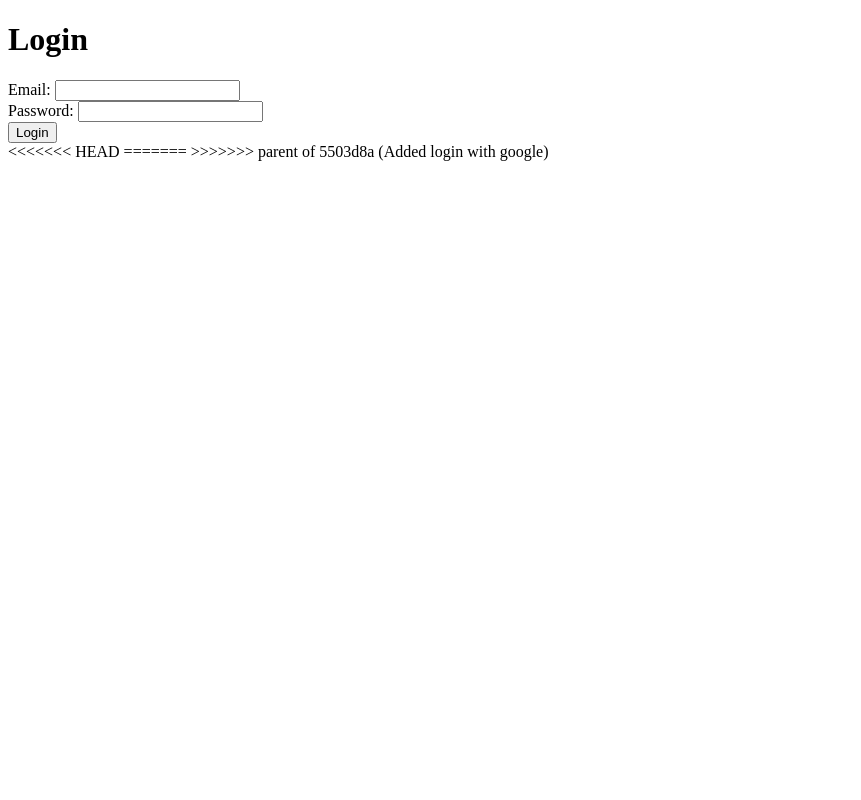
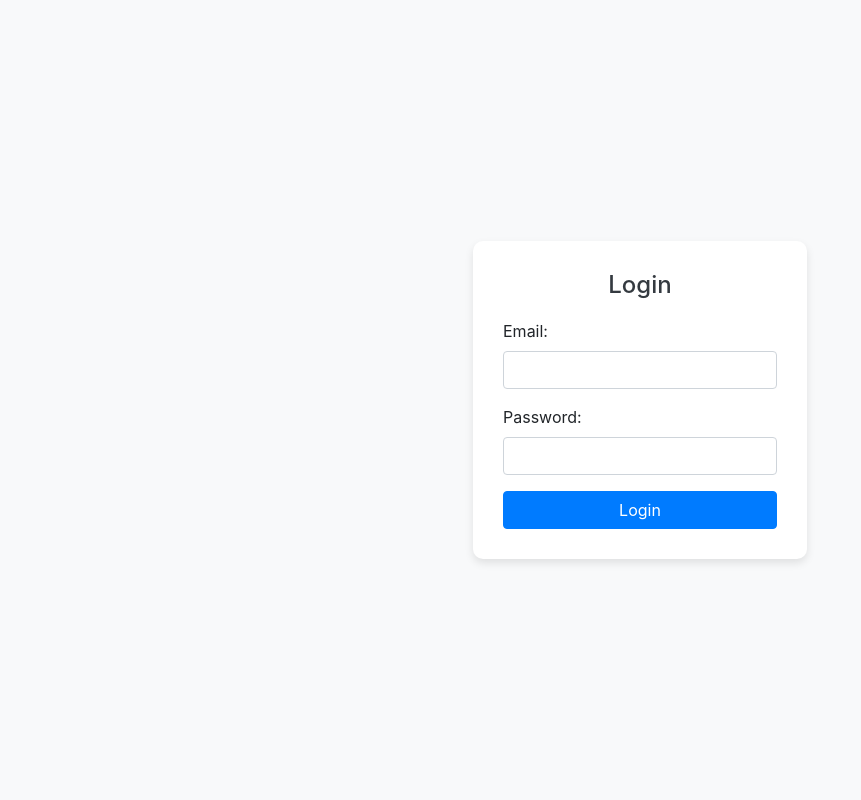
Before and after one commit to kenzym04/KenLiz_Care_Connect, a Flask app: page /login in a window 1280 px wide. Shown: the whole page, without its empty margins (0-861 px from the left). Run offline with Flask 3, Linux system fonts and the light colour scheme; some libraries are stand-ins or nearby versions.

Commit message:
Updated login style with bootstrap and css

```diff
--- a/templates/login.html
+++ b/templates/login.html
@@ -1,24 +1,55 @@
-<!-- templates/login.html -->
-
 <!DOCTYPE html>
 <html lang="en">
 <head>
     <meta charset="UTF-8">
     <meta name="viewport" content="width=device-width, initial-scale=1.0">
     <title>Login</title>
+    <link href="https://stackpath.bootstrapcdn.com/bootstrap/4.5.2/css/bootstrap.min.css" rel="stylesheet">
+    <style>
+        body {
+            display: flex;
+            justify-content: center;
+            align-items: center;
+            height: 100vh;
+            background: #f8f9fa;
+            margin: 0;
+        }
+        .login-container {
+            background: white;
+            padding: 30px;
+            border-radius: 10px;
+            box-shadow: 0 4px 8px rgba(0, 0, 0, 0.1);
+        }
+        .login-container h1 {
+            margin-bottom: 20px;
+            font-size: 24px;
+            color: #343a40;
+        }
+        .form-control {
+            margin-bottom: 15px;
+        }
+        .btn-primary {
+            width: 100%;
+        }
+    </style>
 </head>
 <body>
-    <h1>Login</h1>
-    <form action="{{ url_for('login') }}" method="POST">
-        <label for="email">Email:</label>
-        <input type="email" id="email" name="email" required><br>
-        <label for="password">Password:</label>
-        <input type="password" id="password" name="password" required><br>
-        <button type="submit">Login</button>
-    </form>
+    <div class="login-container">
+        <h1 class="text-center">Login</h1>
+        <form action="{{ url_for('login') }}" method="POST">
+            <div class="form-group">
+                <label for="email">Email:</label>
+                <input type="email" id="email" name="email" class="form-control" required>
+            </div>
+            <div class="form-group">
+                <label for="password">Password:</label>
+                <input type="password" id="password" name="password" class="form-control" required>
+            </div>
+            <button type="submit" class="btn btn-primary">Login</button>
+        </form>
+    </div>
+    <script src="https://code.jquery.com/jquery-3.5.1.slim.min.js"></script>
+    <script src="https://cdn.jsdelivr.net/npm/@popperjs/core@2.9.2/dist/umd/popper.min.js"></script>
+    <script src="https://stackpath.bootstrapcdn.com/bootstrap/4.5.2/js/bootstrap.min.js"></script>
 </body>
-<<<<<<< HEAD
-
-=======
->>>>>>> parent of 5503d8a (Added login with google)
 </html>
```
